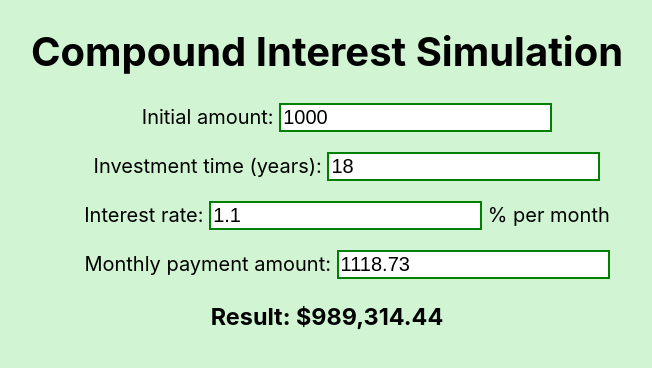
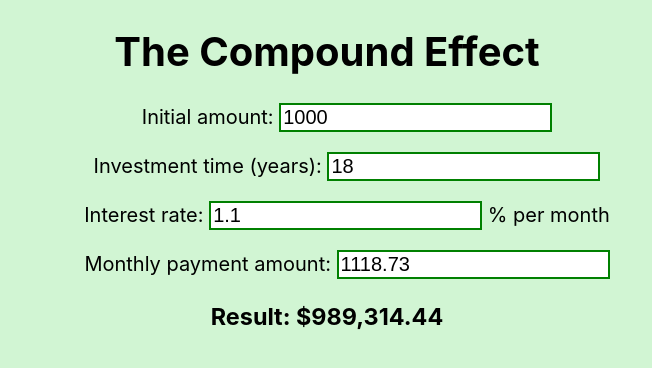
Before and after one commit to natanielmendes/compound-interest-calc, a React (Create React App) app: page / in a window 1280 px wide. Shown: the top 368 px of the page, without its empty margins (313-965 px from the left). Built offline with nearby package versions, Linux system fonts and the light colour scheme.

Commit message:
The Compound Effect h1 title

```diff
--- a/src/components/FutureValue.js
+++ b/src/components/FutureValue.js
@@ -44,7 +44,7 @@ class FutureValue extends Component {
     render() {
         return(
             <div className="container">
-                <h1>Compound Interest Simulation</h1>
+                <h1>The Compound Effect</h1>
                 <ul>
                     <label htmlFor="initial-amount">Initial amount: </label>
                     <input id="initial-amount" type="number" value={this.state.initialAmount} onChange={this.handleInitialAmountChange}></input>
```
